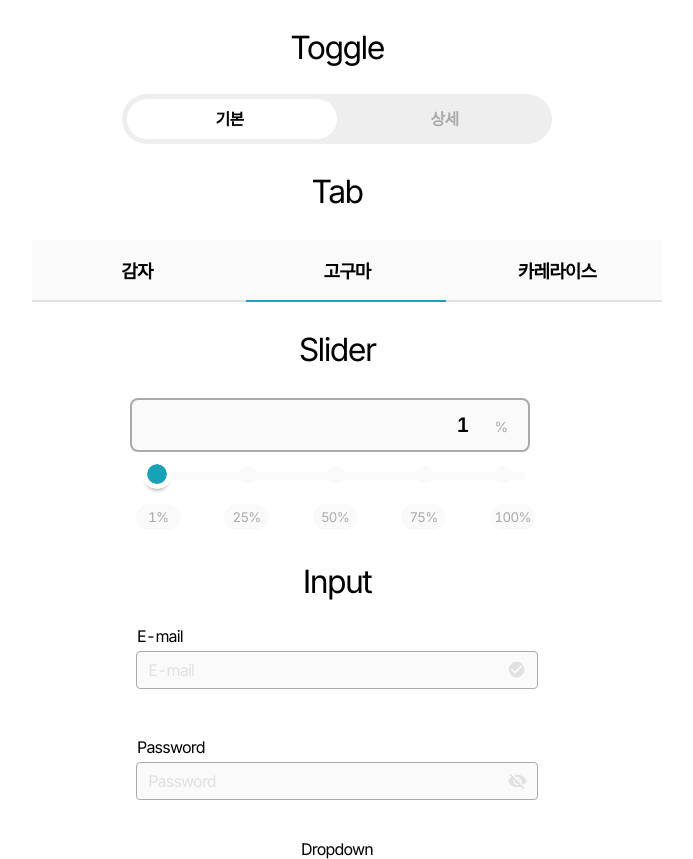
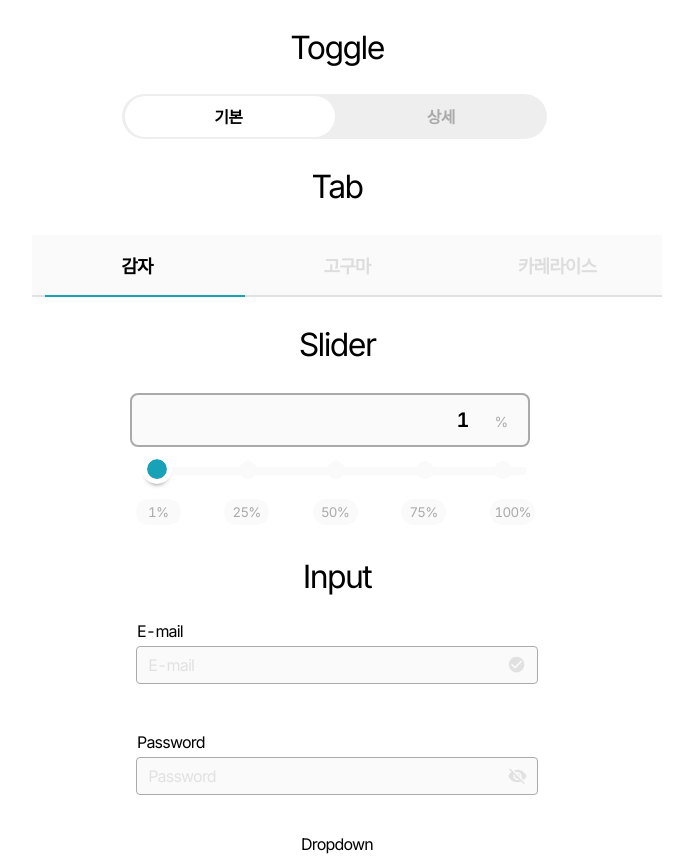
Before and after one commit to doki333/wanted_pre_onboarding, a React (Create React App) app: page / in a window 1280 px wide. Shown: the whole page, without its empty margins (303-996 px from the left). Built offline with nearby package versions, Linux system fonts and the light colour scheme.

Commit message:
edit:scss in detail

```diff
--- a/src/components/Input.js
+++ b/src/components/Input.js
@@ -1,4 +1,4 @@
-import React, { useCallback, useState } from 'react'
+import { useCallback, useState } from 'react'
 import styles from './Input.module.scss'
 import { IoMdEye, IoMdEyeOff, IoMdCheckmarkCircle } from 'react-icons/io'
 
@@ -36,6 +36,9 @@ export default function Input() {
   const handleBlur = () => {
     if (!isEmailCorrect) {
       setIsVisible(true)
+    }
+    if (value.email === '') {
+      setIsVisible(false)
     }
   }
 
--- a/src/components/Tab.js
+++ b/src/components/Tab.js
@@ -1,17 +1,20 @@
-import { useRef } from 'react'
+import { useRef, useState } from 'react'
 import styles from './Tab.module.scss'
+import cx from 'classnames'
 
 const list = [
-  { position: 2, content: '감자' },
-  { position: 34, content: '고구마' },
-  { position: 66, content: '카레라이스' },
+  { position: '2', content: '감자' },
+  { position: '34', content: '고구마' },
+  { position: '66', content: '카레라이스' },
 ]
 
 export default function Tab() {
+  const [currentLoc, setCurrentLoc] = useState('2')
   const moveRef = useRef()
   const onClick = (e) => {
     const { position } = e.target.dataset
     moveRef.current.style.left = `${position}%`
+    setCurrentLoc(position)
   }
 
   return (
@@ -25,7 +28,7 @@ export default function Tab() {
               type='button'
               key={`food-${content}`}
               data-position={position}
-              className={styles.tabItem}
+              className={cx(styles.tabItem, { [styles.tabActiveItem]: currentLoc === position })}
               onClick={onClick}
             >
               {content}
--- a/src/components/Tab.module.scss
+++ b/src/components/Tab.module.scss
@@ -26,13 +26,18 @@
       height: 60px;
       font-size: 18px;
       font-weight: 600;
+      color: colors.$GRAYD;
       background: colors.$TAB_BG;
+
+      &.tabActiveItem {
+        color: colors.$BLACK;
+      }
     }
 
     .movingBar {
       position: absolute;
       top: 52px;
-      left: 34%;
+      left: 2%;
       z-index: idx.$BOTTOM;
       width: 200px;
       height: 10px;
--- a/src/components/Toggle.module.scss
+++ b/src/components/Toggle.module.scss
@@ -1,6 +1,5 @@
 @use '../styles/constants/colors' as colors;
 @use '../styles/mixins/flexbox';
-@use '../styles/mixins/animation';
 
 .toggleWrapper {
   width: 430px;
@@ -13,8 +12,8 @@
 
   .toggleInner {
     @include flexbox.flexbox('around', 'center');
-    width: 430px;
-    height: 50px;
+    width: 425px;
+    height: 45px;
     padding: 10px 0;
     font-size: 16px;
     font-weight: 600;
@@ -25,11 +24,11 @@
       position: absolute;
       z-index: 10;
       width: 210px;
-      height: 40px;
+      height: 41px;
       background: colors.$WHITE;
       border-radius: 32px;
+      transition: 0.2s all;
       transform: translate(-50%, 0%);
-      @include animation.cubicBezier(0.3s);
     }
 
     .isMoved {
```
